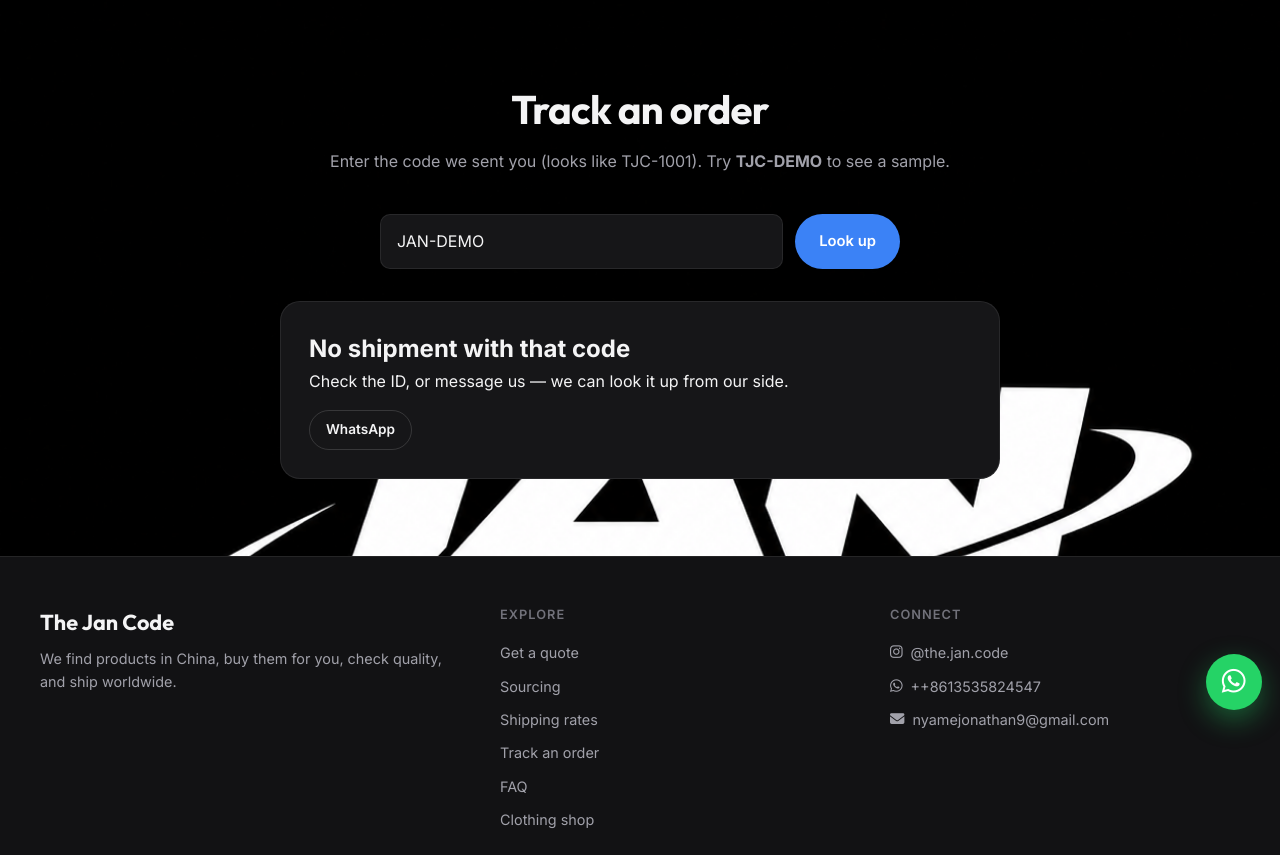
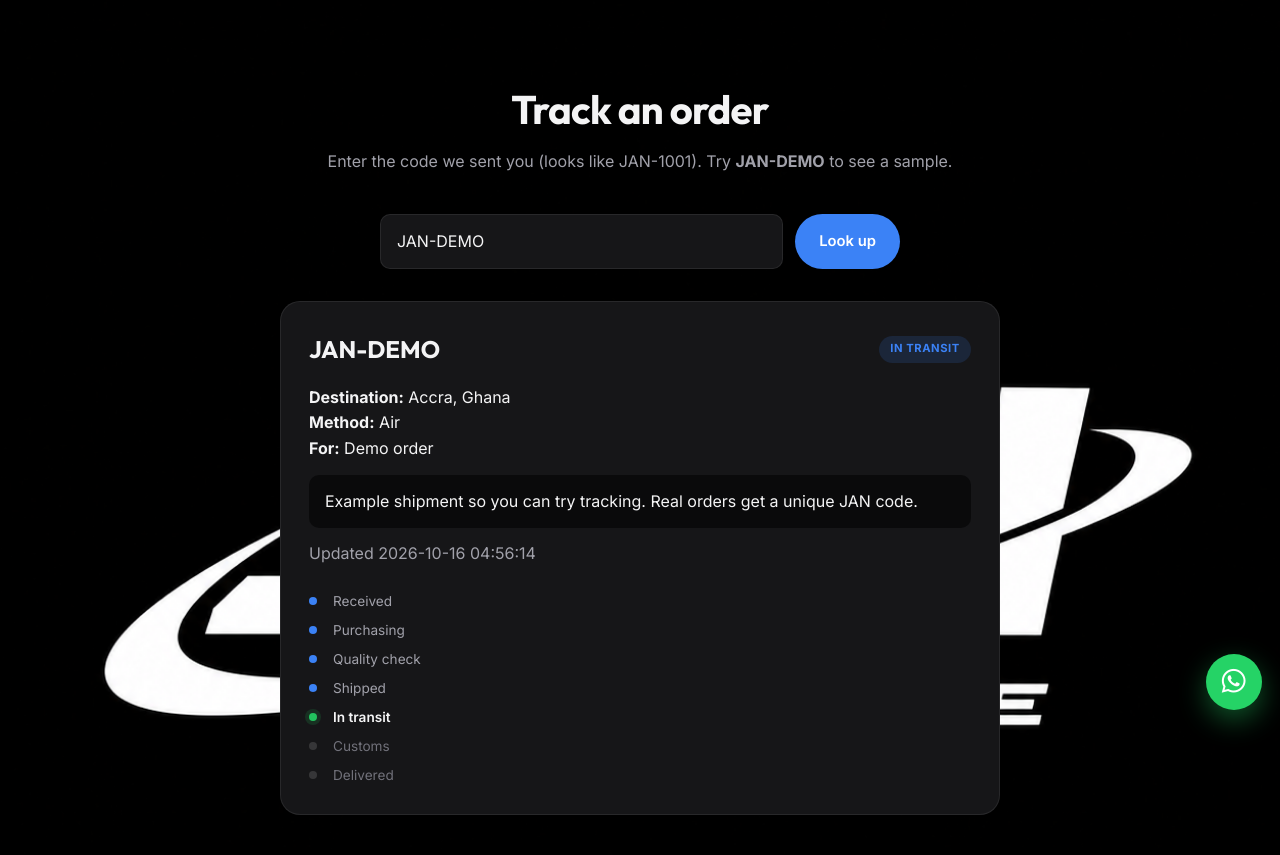
Before and after one commit to Jonathan-Anyame/The-Jan-Code-Clothing-and-Shipping-, a Flask app: page /track?id=JAN-DEMO in a window 1280 px wide. Shown: the part 72-927 px from the top of the page. Run offline with Flask 3, Linux system fonts and the light colour scheme; the visitor is signed in with stand-in values (Sample User, id 1); data comes from the database, SQL or seed files in the repository.

Commit message:
Use JAN- prefix for order and tracking codes; update demo/placeholder text
- generate_order_code now returns JAN-XXXXXXXX
- next_tracking_id and demo shipment use JAN- prefix
- Update templates to show JAN- placeholders and descriptions

Co-authored-by: Copilot <223556219+Copilot@users.noreply.github.com>

```diff
--- a/database.py
+++ b/database.py
@@ -81,7 +81,7 @@ def init_db():
                 conn.execute("UPDATE leads SET order_code = ? WHERE id = ?", (code, r["id"]))
 
         existing = conn.execute(
-            "SELECT 1 FROM shipments WHERE tracking_id = ?", ("TJC-DEMO",)
+            "SELECT 1 FROM shipments WHERE tracking_id = ?", ("JAN-DEMO",)
         ).fetchone()
         if not existing:
             conn.execute(
@@ -91,19 +91,19 @@ def init_db():
                 ) VALUES (?, ?, ?, ?, ?, ?, datetime('now'), datetime('now'))
                 """,
                 (
-                    "TJC-DEMO",
+                    "JAN-DEMO",
                     "Demo order",
                     "Accra, Ghana",
                     "Air",
                     "In transit",
-                    "Example shipment so you can try tracking. Real orders get a unique TJC code.",
+                    "Example shipment so you can try tracking. Real orders get a unique JAN code.",
                 ),
             )
 
 
 def generate_order_code():
-    """Generate a unique order code in format: TJC-XXXXXXXX"""
-    return f"TJC-{uuid.uuid4().hex[:8].upper()}"
+    """Generate a unique order code in format: JAN-XXXXXXXX"""
+    return f"JAN-{uuid.uuid4().hex[:8].upper()}"
 
 
 def save_lead(kind, name, email, phone="", country="", product="", quantity="",
@@ -156,7 +156,7 @@ def list_shipments():
 def next_tracking_id():
     with get_db() as conn:
         row = conn.execute("SELECT COALESCE(MAX(id), 0) + 1001 AS n FROM shipments").fetchone()
-        return f"TJC-{int(row['n'])}"
+        return f"JAN-{int(row['n'])}"
 
 
 def upsert_shipment(tracking_id, customer_name, destination, method, status, note):
--- a/templates/faq.html
+++ b/templates/faq.html
@@ -49,7 +49,7 @@
         </details>
         <details>
             <summary>How do I track?</summary>
-            <p>When the shipment is moving you get a tracking code like TJC-1001. Enter it on the <a href="{{ url_for('track') }}">track page</a>. You can also message WhatsApp anytime. Try <strong>TJC-DEMO</strong> to see how it looks.</p>
+            <p>When the shipment is moving you get a tracking code like JAN-1001. Enter it on the <a href="{{ url_for('track') }}">track page</a>. You can also message WhatsApp anytime. Try <strong>JAN-DEMO</strong> to see how it looks.</p>
         </details>
         <details>
             <summary>Is the clothing shop open?</summary>
--- a/templates/index.html
+++ b/templates/index.html
@@ -67,7 +67,7 @@
         <li>
             <span class="step-num">4</span>
             <h3>We ship and you track</h3>
-            <p>You get a tracking code (TJC-xxxx) once the shipment is moving.</p>
+            <p>You get a tracking code (JAN-xxxx) once the shipment is moving.</p>
         </li>
     </ol>
     <div class="hero-actions">
--- a/templates/track.html
+++ b/templates/track.html
@@ -1,19 +1,19 @@
 {% extends "base.html" %}
 
 {% block title %}Track an order | The Jan Code{% endblock %}
-{% block description %}Look up your The Jan Code shipment with your TJC tracking ID.{% endblock %}
+{% block description %}Look up your The Jan Code shipment with your JAN tracking ID.{% endblock %}
 
 {% block content %}
 <section class="info-section track-section">
     <div class="page-header">
         <h1>Track an order</h1>
-        <p>Enter the code we sent you (looks like TJC-1001). Try <strong>TJC-DEMO</strong> to see a sample.</p>
+        <p>Enter the code we sent you (looks like JAN-1001). Try <strong>JAN-DEMO</strong> to see a sample.</p>
     </div>
 
     <form class="track-form" method="post" action="{{ url_for('track') }}">
         <label for="tracking_id" class="sr-only">Tracking ID</label>
         <input id="tracking_id" name="tracking_id" type="text" required
-               value="{{ query }}" placeholder="TJC-DEMO" autocomplete="off">
+               value="{{ query }}" placeholder="JAN-DEMO" autocomplete="off">
         <button type="submit" class="btn btn-primary">Look up</button>
     </form>
 
```
